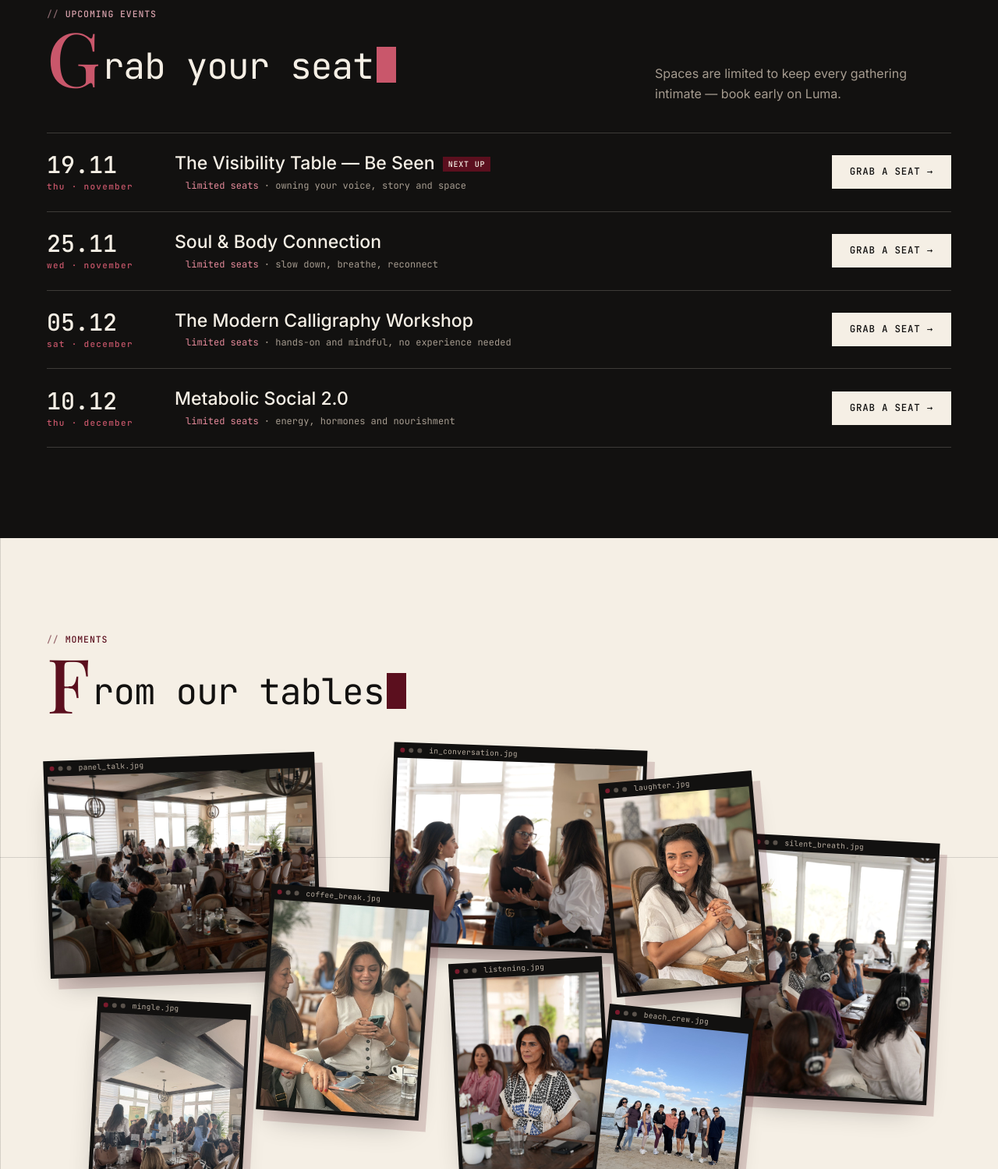
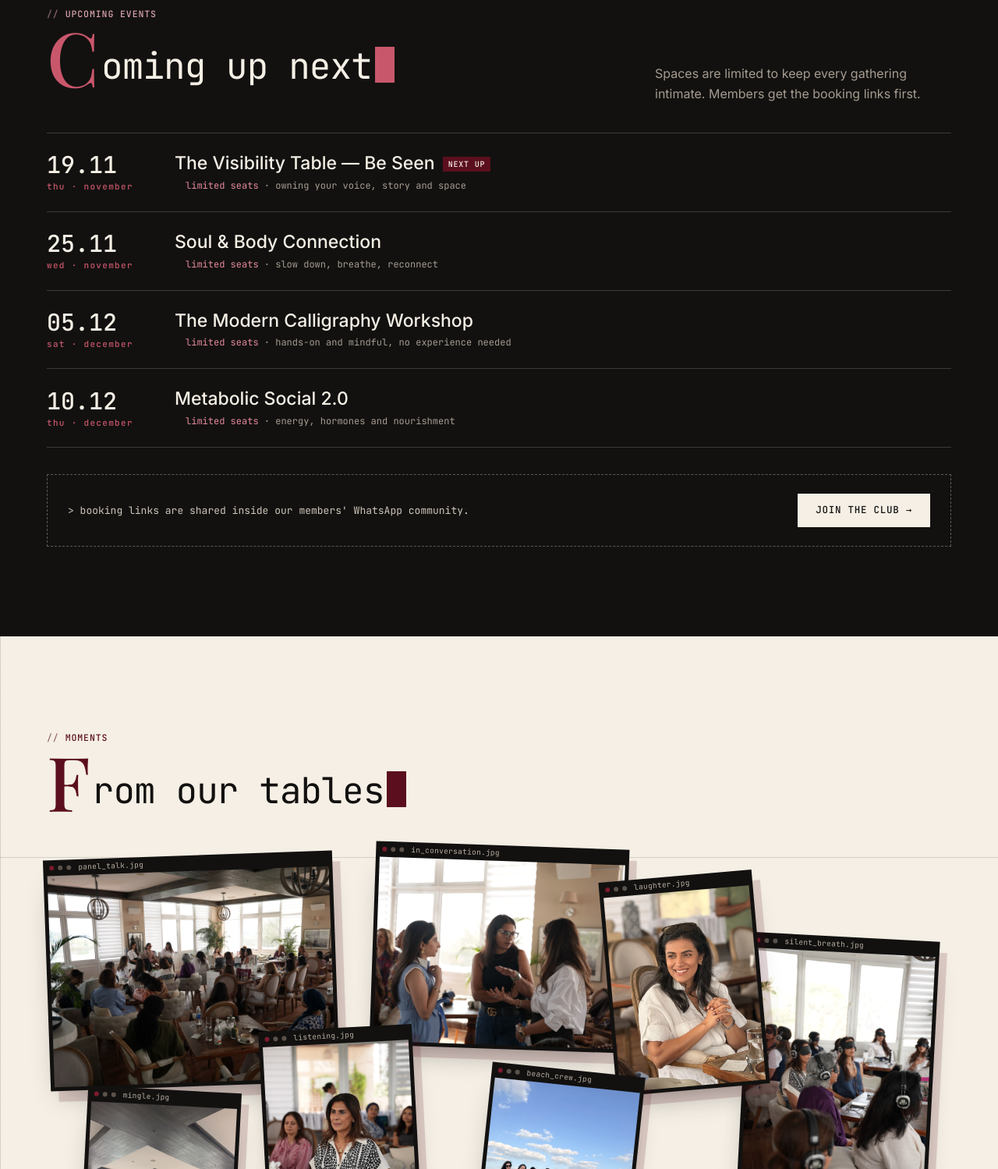
Before and after one commit to tanishavedhara-prog/tanishavedhara-prog.github.io, a plain HTML site: page golden-chai-club/index.html in a window 1280 px wide. Shown: the part 1301-2800 px from the top of the page at 78% size. Drawn offline with nearby package versions, Linux system fonts and the light colour scheme.

Commit message:
Golden Chai Club: club Instagram, members-only event links, no repeated photos
Events listed without booking links, followed by a Join the club prompt.
Each photo appears once; zoomed crops add variety. Founder page uses only
the founder portrait.

Co-Authored-By: Claude Opus 5.5 <noreply@anthropic.com>
Claude-Session: https://claude.ai/code/session_01UJ1E72Q2GBpEKFFFWv9Lpz

```diff
--- a/golden-chai-club/index.html
+++ b/golden-chai-club/index.html
@@ -41,12 +41,12 @@
         </div>
       </div>
       <div class="collage reveal" data-m style="--ar:1/1.02;--mar:1/1.1">
-        <figure class="frame " style="--x:0%;--y:6%;--w:64%;--ia:4/3;--r:-3deg;--z:2;--mx:0%;--my:4%;--mw:70%"><div class="bar"><i></i><i></i><i></i><span>the_table.jpg</span></div><img src="images/group.jpg" alt="Members of the Golden Chai Club together at a gathering" loading="lazy"></figure>
-        <figure class="frame " style="--x:56%;--y:0%;--w:40%;--ia:3/4;--r:4deg;--z:3;--mx:56%;--my:0%;--mw:42%"><div class="bar"><i></i><i></i><i></i><span>founder.jpg</span></div><img src="images/host.jpg" alt="Tanisha Vedhara, founder" loading="lazy"></figure>
+        <figure class="frame " style="--x:0%;--y:6%;--w:64%;--ia:4/3;--r:-3deg;--z:2;--mx:0%;--my:4%;--mw:70%"><div class="bar"><i></i><i></i><i></i><span>the_circle.jpg</span></div><img src="images/group-zoom.jpg" alt="Members of the Golden Chai Club smiling together" loading="lazy"></figure>
+        <figure class="frame " style="--x:58%;--y:2%;--w:40%;--ia:4/3;--r:4deg;--z:3;--mx:56%;--my:2%;--mw:44%"><div class="bar"><i></i><i></i><i></i><span>chai_break.jpg</span></div><img src="images/coffee-zoom.jpg" alt="Coffee cups and glasses on a wooden table" loading="lazy"></figure>
         <figure class="frame " style="--x:6%;--y:46%;--w:32%;--ia:3/4;--r:3deg;--z:4;--mx:2%;--my:46%;--mw:36%"><div class="bar"><i></i><i></i><i></i><span>breathe.jpg</span></div><img src="images/breathwork.jpg" alt="A member during a breathwork session" loading="lazy"></figure>
         <figure class="frame " style="--x:40%;--y:50%;--w:34%;--ia:4/5;--r:-4deg;--z:5;--mx:38%;--my:52%;--mw:36%"><div class="bar"><i></i><i></i><i></i><span>beach_walk.jpg</span></div><img src="images/beach-selfie.jpg" alt="Members on a beach walk" loading="lazy"></figure>
-        <figure class="frame " style="--x:74%;--y:54%;--w:24%;--ia:3/4;--r:7deg;--z:6;--mx:72%;--my:58%;--mw:27%"><div class="bar"><i></i><i></i><i></i><span>bingo.jpg</span></div><img src="images/bingo.jpg" alt="A filled-in Reinvention Bingo card" loading="lazy"></figure>
-        <div class="stamp" style="--x:74%;--y:30%;--w:20%" aria-hidden="true"><svg viewBox="0 0 100 100"><defs><path id="c7430" d="M50,50 m-36,0 a36,36 0 1,1 72,0 a36,36 0 1,1 -72,0"/></defs><circle cx="50" cy="50" r="48" stroke-width="1"/><text><textPath href="#c7430">chai · talk · grow · dubai · chai · talk · grow ·</textPath></text><text x="50" y="58" text-anchor="middle" style="font:500 24px 'Playfair Display',serif;fill:#5b0f1e;letter-spacing:0">G</text></svg></div>
+        <figure class="frame " style="--x:74%;--y:50%;--w:24%;--ia:4/5;--r:7deg;--z:6;--mx:72%;--my:56%;--mw:27%"><div class="bar"><i></i><i></i><i></i><span>reinvention_bingo.jpg</span></div><img src="images/bingo-zoom.jpg" alt="Close-up of a Reinvention Bingo card" loading="lazy"></figure>
+        <div class="stamp" style="--x:78%;--y:26%;--w:19%" aria-hidden="true"><svg viewBox="0 0 100 100"><defs><path id="c7826" d="M50,50 m-36,0 a36,36 0 1,1 72,0 a36,36 0 1,1 -72,0"/></defs><circle cx="50" cy="50" r="48" stroke-width="1"/><text><textPath href="#c7826">chai · talk · grow · dubai · chai · talk · grow ·</textPath></text><text x="50" y="58" text-anchor="middle" style="font:500 24px 'Playfair Display',serif;fill:#5b0f1e;letter-spacing:0">G</text></svg></div>
       </div>
     </div>
   </section>
@@ -68,32 +68,32 @@
   <section class="dark" id="events">
     <div class="wrap">
       <div class="ev-head reveal">
-        <div><span class="tag">upcoming events</span><h2 class="type">Grab your seat</h2></div>
-        <p class="muted">Spaces are limited to keep every gathering intimate — book early on Luma.</p>
+        <div><span class="tag">upcoming events</span><h2 class="type">Coming up next</h2></div>
+        <p class="muted">Spaces are limited to keep every gathering intimate. Members get the booking links first.</p>
       </div>
       <div class="events">
         <article class="event" data-date="2026-11-19">
           <div class="d">19.11<small>thu · november</small></div>
           <div><h3>The Visibility Table — Be Seen</h3><p><span class="live">limited seats</span> · owning your voice, story and space</p></div>
-          <a class="btn" href="https://luma.com/cscuzxjk" target="_blank" rel="noopener">Grab a seat →</a>
         </article>
         <article class="event" data-date="2026-11-25">
           <div class="d">25.11<small>wed · november</small></div>
           <div><h3>Soul &amp; Body Connection</h3><p><span class="live">limited seats</span> · slow down, breathe, reconnect</p></div>
-          <a class="btn" href="https://luma.com/3fggr2d4" target="_blank" rel="noopener">Grab a seat →</a>
         </article>
         <article class="event" data-date="2026-12-05">
           <div class="d">05.12<small>sat · december</small></div>
           <div><h3>The Modern Calligraphy Workshop</h3><p><span class="live">limited seats</span> · hands-on and mindful, no experience needed</p></div>
-          <a class="btn" href="https://luma.com/r7ai2r2k" target="_blank" rel="noopener">Grab a seat →</a>
         </article>
         <article class="event" data-date="2026-12-10">
           <div class="d">10.12<small>thu · december</small></div>
           <div><h3>Metabolic Social 2.0</h3><p><span class="live">limited seats</span> · energy, hormones and nourishment</p></div>
-          <a class="btn" href="https://luma.com/058l92d1" target="_blank" rel="noopener">Grab a seat →</a>
         </article>
       </div>
       <p class="none">&gt; new gatherings are brewing — become a part of it to hear first.</p>
+      <div class="ev-join reveal">
+        <p>&gt; booking links are shared inside our members' WhatsApp community.</p>
+        <a class="btn" href="#join">Join the club →</a>
+      </div>
     </div>
   </section>
 
@@ -101,14 +101,13 @@
     <div class="wrap">
       <div class="reveal" style="margin-bottom:30px"><span class="tag">moments</span><h2 class="type">From our tables</h2></div>
       <div class="collage reveal" data-m style="--ar:16/9;--mar:1/1.42">
-        <figure class="frame " style="--x:0%;--y:4%;--w:30%;--ia:4/3;--r:-2deg;--z:2;--mx:0%;--my:1%;--mw:60%"><div class="bar"><i></i><i></i><i></i><span>panel_talk.jpg</span></div><img src="images/panel.jpg" alt="A panel conversation with members listening" loading="lazy"></figure>
-        <figure class="frame " style="--x:38%;--y:2%;--w:28%;--ia:4/3;--r:2deg;--z:3;--mx:40%;--my:12%;--mw:58%"><div class="bar"><i></i><i></i><i></i><span>in_conversation.jpg</span></div><img src="images/conversation.jpg" alt="Members in conversation" loading="lazy"></figure>
-        <figure class="frame " style="--x:24%;--y:30%;--w:18%;--ia:3/4;--r:4deg;--z:4;--mx:4%;--my:30%;--mw:34%"><div class="bar"><i></i><i></i><i></i><span>coffee_break.jpg</span></div><img src="images/coffee.jpg" alt="Members at a table with coffee" loading="lazy"></figure>
+        <figure class="frame " style="--x:0%;--y:4%;--w:32%;--ia:4/3;--r:-2deg;--z:2;--mx:0%;--my:1%;--mw:60%"><div class="bar"><i></i><i></i><i></i><span>panel_talk.jpg</span></div><img src="images/panel.jpg" alt="A panel conversation with members listening" loading="lazy"></figure>
+        <figure class="frame " style="--x:36%;--y:2%;--w:28%;--ia:4/3;--r:2deg;--z:3;--mx:40%;--my:12%;--mw:58%"><div class="bar"><i></i><i></i><i></i><span>in_conversation.jpg</span></div><img src="images/conversation.jpg" alt="Members in conversation" loading="lazy"></figure>
+        <figure class="frame " style="--x:4%;--y:50%;--w:17%;--ia:3/4;--r:3deg;--z:5;--mx:4%;--my:30%;--mw:34%"><div class="bar"><i></i><i></i><i></i><span>mingle.jpg</span></div><img src="images/mingle.jpg" alt="Members mingling around a book display" loading="lazy"></figure>
+        <figure class="frame " style="--x:24%;--y:38%;--w:17%;--ia:3/4;--r:-3deg;--z:6;--mx:34%;--my:44%;--mw:32%"><div class="bar"><i></i><i></i><i></i><span>listening.jpg</span></div><img src="images/listening.jpg" alt="A member listening intently" loading="lazy"></figure>
         <figure class="frame " style="--x:62%;--y:8%;--w:17%;--ia:3/4;--r:-5deg;--z:4;--mx:62%;--my:34%;--mw:34%"><div class="bar"><i></i><i></i><i></i><span>laughter.jpg</span></div><img src="images/smile.jpg" alt="A member laughing during a conversation" loading="lazy"></figure>
         <figure class="frame hide-m" style="--x:77%;--y:20%;--w:21%;--ia:3/4;--r:3deg;--z:3"><div class="bar"><i></i><i></i><i></i><span>silent_breath.jpg</span></div><img src="images/breathwork-room.jpg" alt="A room of women during breathwork" loading="lazy"></figure>
-        <figure class="frame " style="--x:5%;--y:52%;--w:17%;--ia:3/4;--r:3deg;--z:5;--mx:6%;--my:64%;--mw:34%"><div class="bar"><i></i><i></i><i></i><span>mingle.jpg</span></div><img src="images/mingle.jpg" alt="Members mingling around a book display" loading="lazy"></figure>
-        <figure class="frame " style="--x:45%;--y:44%;--w:17%;--ia:3/4;--r:-3deg;--z:6;--mx:34%;--my:44%;--mw:32%"><div class="bar"><i></i><i></i><i></i><span>listening.jpg</span></div><img src="images/listening.jpg" alt="A member listening intently" loading="lazy"></figure>
-        <figure class="frame " style="--x:61%;--y:54%;--w:16%;--ia:3/4;--r:6deg;--z:7;--mx:60%;--my:66%;--mw:32%"><div class="bar"><i></i><i></i><i></i><span>beach_crew.jpg</span></div><img src="images/beach-group.jpg" alt="Members together on the beach" loading="lazy"></figure>
+        <figure class="frame " style="--x:48%;--y:46%;--w:17%;--ia:3/4;--r:6deg;--z:7;--mx:28%;--my:66%;--mw:36%"><div class="bar"><i></i><i></i><i></i><span>beach_crew.jpg</span></div><img src="images/beach-group.jpg" alt="Members together on the beach" loading="lazy"></figure>
       </div>
     </div>
   </section>
@@ -130,7 +129,7 @@
       <div class="reveal"><span class="tag">contact us</span><h2 class="type">Say hello</h2></div>
       <div class="contact-grid reveal">
         <a href="https://wa.me/qr/TC26VTLGEKRXN1" target="_blank" rel="noopener"><small>whatsapp</small><span>Message us →</span></a>
-        <a href="https://www.instagram.com/rise.with.tanisha/" target="_blank" rel="noopener"><small>instagram</small><span>@rise.with.tanisha →</span></a>
+        <a href="https://www.instagram.com/thegoldenchaiclub/" target="_blank" rel="noopener"><small>instagram</small><span>@thegoldenchaiclub →</span></a>
         <a href="https://form.jotform.com/263192337664059" target="_blank" rel="noopener"><small>membership</small><span>Apply to join →</span></a>
       </div>
     </div>
@@ -139,7 +138,7 @@
 <footer>
   <div class="wrap">
     <span>© <span class="yr">2026</span> The Golden Chai Club · Dubai</span>
-    <span><a href="story.html">Meet the founder</a> · <a href="index.html#events">Events</a> · <a href="https://form.jotform.com/263192337664059" target="_blank" rel="noopener">Apply</a></span>
+    <span><a href="story.html">Meet the founder</a> · <a href="index.html#events">Events</a> · <a href="https://www.instagram.com/thegoldenchaiclub/" target="_blank" rel="noopener">Instagram</a> · <a href="https://form.jotform.com/263192337664059" target="_blank" rel="noopener">Apply</a></span>
   </div>
 </footer>
 <script src="site.js"></script>
--- a/golden-chai-club/style.css
+++ b/golden-chai-club/style.css
@@ -153,3 +153,6 @@ footer a{color:#d9a3ad;text-decoration:none}
 .reveal{opacity:0;transform:translateY(20px);transition:opacity .8s ease,transform .8s ease}
 .reveal.in{opacity:1;transform:none}
 @media(prefers-reduced-motion:reduce){*{animation:none!important;transition:none!important}.reveal{opacity:1;transform:none}}
+.ev-join{display:flex;justify-content:space-between;align-items:center;gap:20px;flex-wrap:wrap;margin-top:34px;padding:24px 26px;border:1px dashed rgba(233,225,212,.35)}
+.ev-join p{margin:0;font:400 13px/1.5 var(--mono);color:#cfc5b8}
+.event{grid-template-columns:140px 1fr}
```
Also changed, not shown: golden-chai-club/story.html (+4 -6 lines), golden-chai-club/images/bingo-zoom.jpg (added), golden-chai-club/images/coffee-zoom.jpg (added), golden-chai-club/images/group-zoom.jpg (added).
